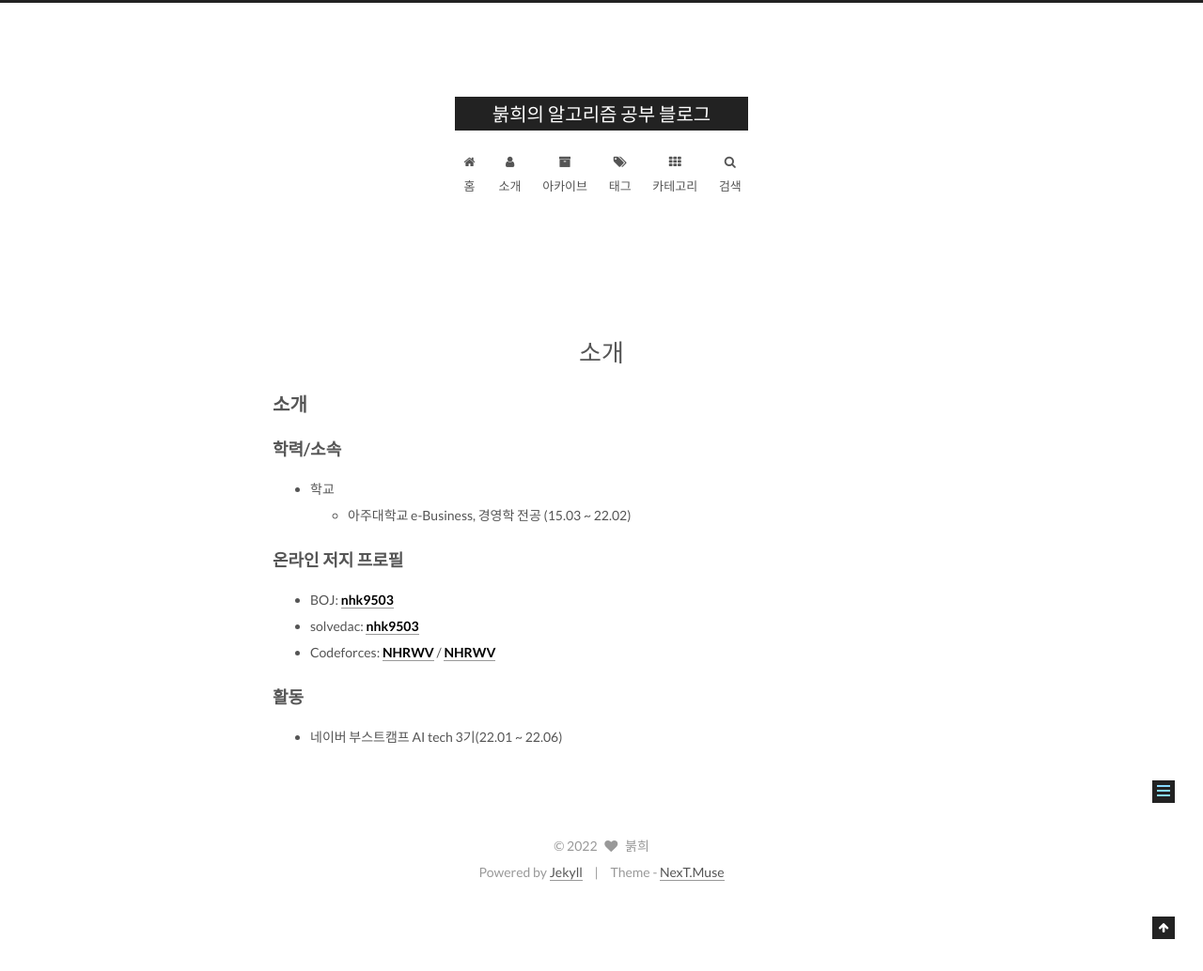
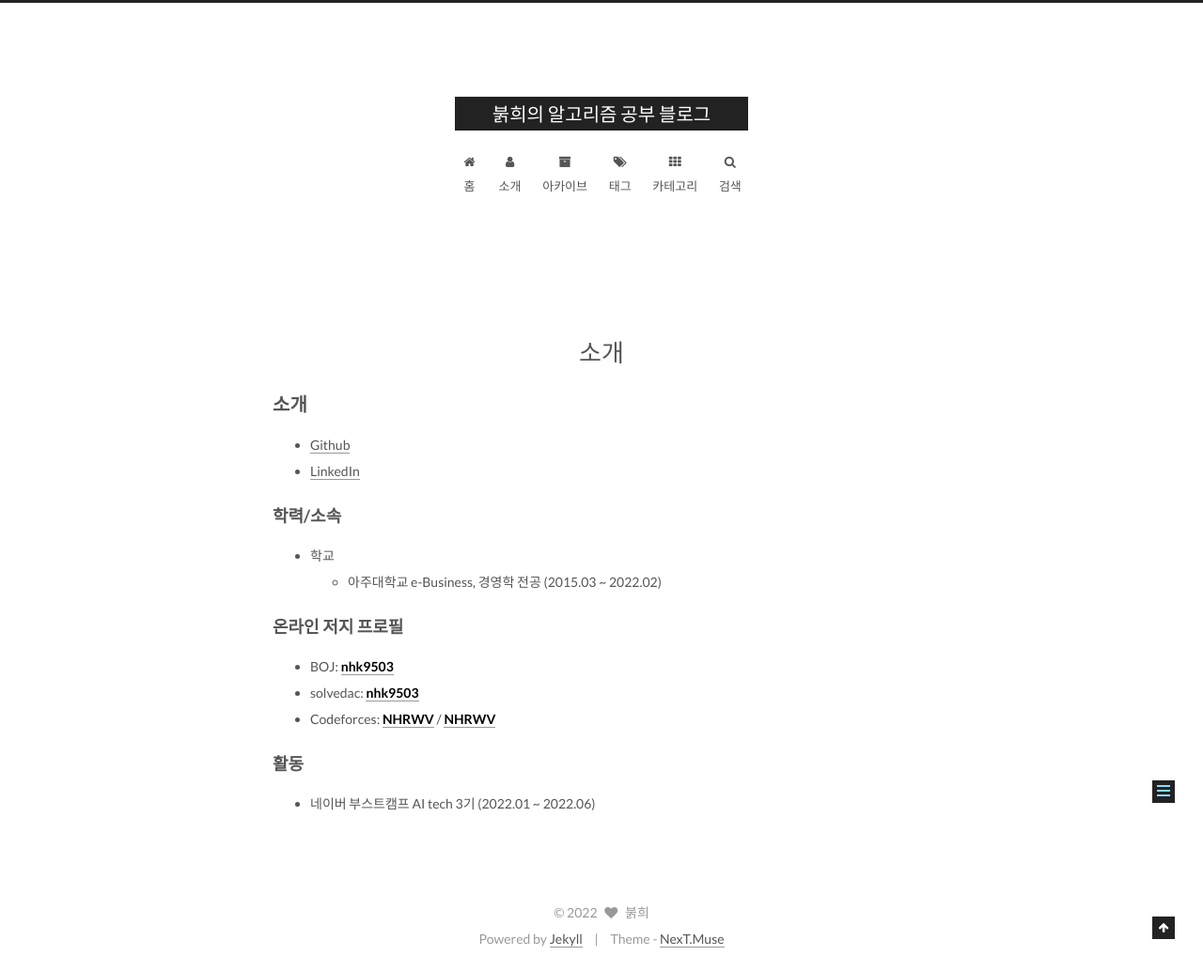
Before and after one commit to NHRWV/nhrwv.github.io, a Jekyll site: the page built from about/index.md, in a window 1280 px wide. Shown: the whole page at 94% size. Built offline with Jekyll 4.4.1, drawn with Linux system fonts in a browser that asks for light colours; nearby versions of some CDN libraries; comment, search, counter and statistics services are not loaded; our own code applies the rules of GitHub Pages for plain Markdown files.

Commit message:
Update index.md

```diff
--- a/about/index.md
+++ b/about/index.md
@@ -5,13 +5,17 @@ type: about
 
 ## 소개
 
+- [Github](https://github.com/NHRWV)
+- [LinkedIn](https://www.linkedin.com/in/nhrwv/)
+
+
 ### 학력/소속
 * 학교
-  * 아주대학교 e-Business, 경영학 전공 (15.03 ~ 22.02)
+  * 아주대학교 e-Business, 경영학 전공 (2015.03 ~ 2022.02)
 
 ### 온라인 저지 프로필
 {% include judge_profile.html boj_id="nhk9503" boj_bias="27" codeforces_id="NHRWV" %}
 
 
 ### 활동
-* 네이버 부스트캠프 AI tech 3기(22.01 ~ 22.06)
+* 네이버 부스트캠프 AI tech 3기 (2022.01 ~ 2022.06)
```
